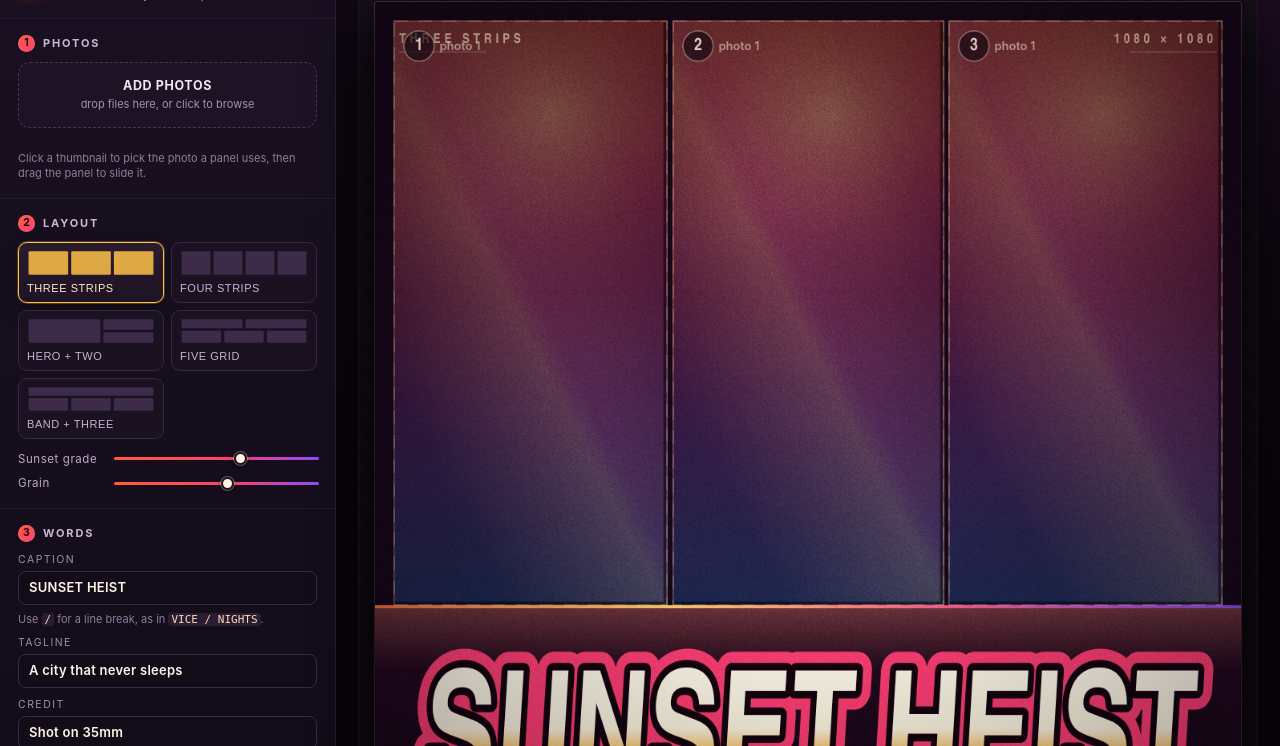
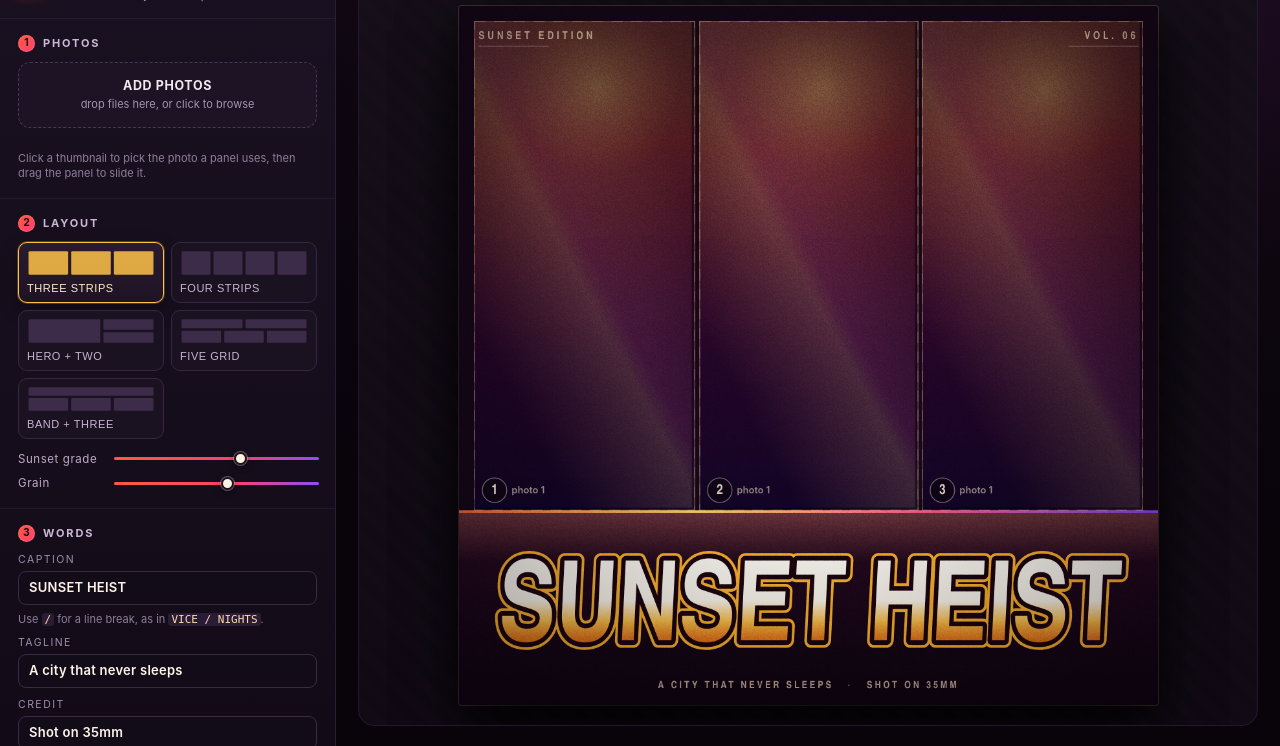
Before and after one commit to Ajwyunsx/gta6-cover-art-01, a plain HTML site: page app/index.html in a window 1280 px wide. Shown: the part 54-800 px from the top of the page. Drawn offline with Linux system fonts and the light colour scheme.

Commit message:
cover engine complete

```diff
--- a/app/src/compose.js
+++ b/app/src/compose.js
@@ -17,9 +17,9 @@ export { SIZES };
 /** Band height as a share of the sheet: a wide sheet gets a slightly deeper slab. */
 function bandShare(W, H) {
   const ratio = W / H;
-  if (ratio > 1.35) return 0.285;
-  if (ratio < 0.9) return 0.295;
-  return 0.30;
+  if (ratio > 1.35) return 0.30;
+  if (ratio < 0.9) return 0.245;
+  return 0.275;
 }
 
 /**
--- a/app/src/lettering.js
+++ b/app/src/lettering.js
@@ -92,14 +92,14 @@ function paintLine(ctx, line, size, look) {
   ctx.fillText(line, 0, 0);
   ctx.restore();
 
-  // 2. the colour rim, wider than the keyline so a halo survives all round
+  // 2. the colour rim: a thin halo, just wide enough to read the letters off any background
   ctx.strokeStyle = look.rim;
-  ctx.lineWidth = Math.max(2, size * 0.235);
+  ctx.lineWidth = Math.max(1.5, size * 0.135);
   ctx.strokeText(line, 0, 0);
 
   // 3. the dark keyline that separates the letters from whatever sits behind them
   ctx.strokeStyle = look.key;
-  ctx.lineWidth = Math.max(1.5, size * 0.095);
+  ctx.lineWidth = Math.max(1.2, size * 0.085);
   ctx.strokeText(line, 0, 0);
 
   // 4. the fill: pale at the crown, hot at the foot
@@ -132,10 +132,11 @@ function paintLine(ctx, line, size, look) {
  */
 export function drawCaption(ctx, text, box, look = {}) {
   const opts = {
-    rim: '#ff4d7e',
-    key: '#170410',
-    fillA: '#fff8e6',
-    fillB: '#ffae2e',
+    rim: '#ffb52e',
+    key: '#1b0510',
+    fillA: '#fffaf0',
+    fillB: '#ffc247',
+    fillC: '#ff8a1e',
     condense: 0.94,
     skew: -0.06,
     lead: 0.02,
--- a/app/src/main.js
+++ b/app/src/main.js
@@ -58,6 +58,32 @@ function geometry() {
   return compose(template(), size.w, size.h);
 }
 
+/** Sizes the two canvases on screen: the sheet keeps its aspect and fits the frame's box. */
+function fitToFrame() {
+  if (document.body.classList.contains('shot-cover')) {
+    preview.style.width = '';
+    preview.style.height = '';
+    overlay.style.width = '';
+    overlay.style.height = '';
+    return;
+  }
+  const frame = document.getElementById('frame');
+  const pad = 40;
+  const availW = Math.max(160, frame.clientWidth - pad);
+  const availH = Math.max(160, frame.clientHeight - pad);
+  const aspect = preview.width / preview.height;
+  let w = availW;
+  let h = w / aspect;
+  if (h > availH) {
+    h = availH;
+    w = h * aspect;
+  }
+  preview.style.width = `${Math.round(w)}px`;
+  preview.style.height = `${Math.round(h)}px`;
+  overlay.style.width = `${Math.round(w)}px`;
+  overlay.style.height = `${Math.round(h)}px`;
+}
+
 let geo = geometry();
 
 function render() {
@@ -80,10 +106,11 @@ function render() {
     credit: state.credit,
     grade: state.grade,
     grain: state.grain,
-    stampLeft: `${template().name}`,
-    stampRight: `${size.w} × ${size.h}`,
+    stampLeft: 'SUNSET EDITION',
+    stampRight: 'VOL. 06',
   });
   drawHandles();
+  fitToFrame();
   document.getElementById('layoutLabel').textContent = template().name;
   document.getElementById('sizeLabel').textContent = `${size.w} × ${size.h}`;
   document.getElementById('panelLabel').textContent =
@@ -113,7 +140,7 @@ function drawHandles() {
     const label = String(i + 1);
     const r = Math.max(11, unit * 0.0175);
     const cx = p.x + r + unit * 0.012;
-    const cy = p.y + r + unit * 0.012;
+    const cy = p.y + p.h - r - unit * 0.012;
     octx.beginPath();
     octx.arc(cx, cy, r, 0, Math.PI * 2);
     octx.fillStyle = active ? 'rgba(255,194,71,0.96)' : 'rgba(12,5,16,0.62)';
@@ -130,7 +157,7 @@ function drawHandles() {
       octx.font = `600 ${r * 0.78}px "Inter", system-ui, sans-serif`;
       octx.textAlign = 'left';
       octx.fillStyle = 'rgba(255,236,218,0.55)';
-      octx.fillText(`photo ${slot.photoIndex + 1}`, cx + r * 1.35, cy + r * 0.04);
+      octx.fillText(`photo ${slot.photoIndex + 1}`, cx + r * 1.4, cy + r * 0.04);
     }
     octx.restore();
   });
@@ -435,6 +462,8 @@ document.getElementById('export').addEventListener('click', exportPng);
 
 /* ── boot ─────────────────────────────────────────────────────────── */
 
+window.addEventListener('resize', fitToFrame);
+
 buildLayoutCards();
 buildSizeCards();
 syncSlots();
--- a/app/src/render.js
+++ b/app/src/render.js
@@ -119,48 +119,37 @@ function gradePanel(ctx, panel, strength) {
   ctx.rect(x, y, w, h);
   ctx.clip();
 
-  // the sunset printed over the photo: a hot orange sky, magenta through the middle, deep plum at
-  // the foot. Overlay keeps the photo's own light and shadow while pushing every hue towards the
-  // poster's palette, so skin stays alive and the water keeps its teal.
-  const hue = ctx.createLinearGradient(x, y, x + w * 0.10, y + h);
-  hue.addColorStop(0, `rgba(255,128,44,${0.62 * strength})`);
-  hue.addColorStop(0.34, `rgba(255,96,120,${0.44 * strength})`);
-  hue.addColorStop(0.68, `rgba(150,52,160,${0.46 * strength})`);
-  hue.addColorStop(1, `rgba(52,20,110,${0.60 * strength})`);
-  ctx.globalCompositeOperation = 'overlay';
-  ctx.fillStyle = hue;
+  // the sunset printed over the photo, in two moves. First a multiply pass that lays warm pigment
+  // into the colour: peach at the crown, hot rose through the middle, violet ink at the foot. That
+  // is what turns a midday snapshot into a dusk poster. Then a colour pass to pull any hues the
+  // multiply left behind onto the palette.
+  const sky = ctx.createLinearGradient(x, y, x + w * 0.06, y + h);
+  sky.addColorStop(0, `rgba(255,196,128,${0.62 * strength})`);
+  sky.addColorStop(0.26, `rgba(255,150,120,${0.70 * strength})`);
+  sky.addColorStop(0.58, `rgba(198,92,168,${0.74 * strength})`);
+  sky.addColorStop(1, `rgba(72,34,140,${0.80 * strength})`);
+  ctx.globalCompositeOperation = 'multiply';
+  ctx.fillStyle = sky;
   ctx.fillRect(x, y, w, h);
 
-  // and a second, lighter pass in colour mode to unify the hues without moving the tones
+  const tint = ctx.createLinearGradient(x, y, x + w * 0.06, y + h);
+  tint.addColorStop(0, '#ff9a3c');
+  tint.addColorStop(0.34, '#ff6f8e');
+  tint.addColorStop(0.70, '#b04ac0');
+  tint.addColorStop(1, '#4a2488');
   ctx.globalCompositeOperation = 'color';
-  ctx.globalAlpha = 0.22 * strength;
-  ctx.fillStyle = hue;
+  ctx.globalAlpha = 0.34 * strength;
+  ctx.fillStyle = tint;
   ctx.fillRect(x, y, w, h);
   ctx.globalAlpha = 1;
 
-  const lift = ctx.createLinearGradient(x, y, x, y + h);
-  lift.addColorStop(0, `rgba(255,168,96,${0.22 * strength})`);
-  lift.addColorStop(0.42, 'rgba(255,120,130,0)');
-  lift.addColorStop(1, `rgba(40,16,96,${0.34 * strength})`);
-  ctx.globalCompositeOperation = 'soft-light';
-  ctx.fillStyle = lift;
-  ctx.fillRect(x, y, w, h);
-
-  // split-tone: teal lifted into the shadows, so the warm sky has something cold to sit against
-  const cool = ctx.createLinearGradient(x, y + h * 0.46, x, y + h);
-  cool.addColorStop(0, 'rgba(40,180,200,0)');
-  cool.addColorStop(1, `rgba(34,168,196,${0.20 * strength})`);
-  ctx.globalCompositeOperation = 'screen';
-  ctx.fillStyle = cool;
-  ctx.fillRect(x, y, w, h);
-
-  // the sun: a soft bloom high in the frame
+  // the sun: a soft bloom high in the frame, the way low light bleeds into the emulsion
   const glow = ctx.createRadialGradient(
-    x + w * 0.58, y + h * 0.16, 0,
-    x + w * 0.58, y + h * 0.16, Math.max(w, h) * 0.70,
+    x + w * 0.56, y + h * 0.14, 0,
+    x + w * 0.56, y + h * 0.14, Math.max(w, h) * 0.66,
   );
-  glow.addColorStop(0, `rgba(255,206,132,${0.34 * strength})`);
-  glow.addColorStop(0.30, `rgba(255,120,110,${0.16 * strength})`);
+  glow.addColorStop(0, `rgba(255,196,110,${0.40 * strength})`);
+  glow.addColorStop(0.26, `rgba(255,124,96,${0.18 * strength})`);
   glow.addColorStop(1, 'rgba(24,0,36,0)');
   ctx.globalCompositeOperation = 'screen';
   ctx.fillStyle = glow;
@@ -300,12 +289,13 @@ export function renderCover(ctx, o) {
       h: bandH - unit * 0.020 - creditH,
     };
     drawCaption(ctx, o.caption, capBox, {
-      rim: o.rim ?? '#ff3f74',
-      key: o.key ?? '#14030f',
-      fillA: o.fillA ?? '#fff8e2',
-      fillB: o.fillB ?? '#ffb43c',
-      condense: 0.80,
-      skew: -0.06,
+      rim: o.rim ?? '#ffb52e',
+      key: o.key ?? '#1b0510',
+      fillA: o.fillA ?? '#fffaf0',
+      fillB: o.fillB ?? '#ffc247',
+      fillC: o.fillC ?? '#ff8a1e',
+      condense: 0.93,
+      skew: -0.05,
       lead: 0.02,
     });
 
--- a/app/style.css
+++ b/app/style.css
@@ -375,6 +375,8 @@ button.ghost:hover { background: #2b1c36; border-color: #59416b; }
   display: flex;
   flex-direction: column;
   min-width: 0;
+  min-height: 0;
+  overflow: hidden;
   padding: 14px 22px 20px;
   gap: 10px;
 }
@@ -401,6 +403,8 @@ button.ghost:hover { background: #2b1c36; border-color: #59416b; }
   display: grid;
   place-items: center;
   min-height: 0;
+  min-width: 0;
+  overflow: hidden;
   padding: 16px;
   border-radius: 16px;
   background:
@@ -412,8 +416,6 @@ button.ghost:hover { background: #2b1c36; border-color: #59416b; }
 canvas#preview, canvas#overlay {
   grid-area: 1 / 1;
   display: block;
-  max-width: 100%;
-  max-height: 100%;
   box-shadow: 0 24px 60px rgba(0,0,0,.62), 0 0 0 1px rgba(255,190,140,.10);
   border-radius: 3px;
 }
@@ -475,8 +477,8 @@ body.shot-cover .frame {
 body.shot-cover canvas#preview {
   box-shadow: none;
   border-radius: 0;
-  width: 100vw;
-  height: 100vh;
+  width: 100vw !important;
+  height: 100vh !important;
   object-fit: contain;
 }
 body.shot-cover canvas#overlay { display: none; }
```
Also changed, not shown: screenshots/1-cover.jpg (deleted), screenshots/2-editor.jpg (deleted), screenshots/3-cover.jpg (deleted).
